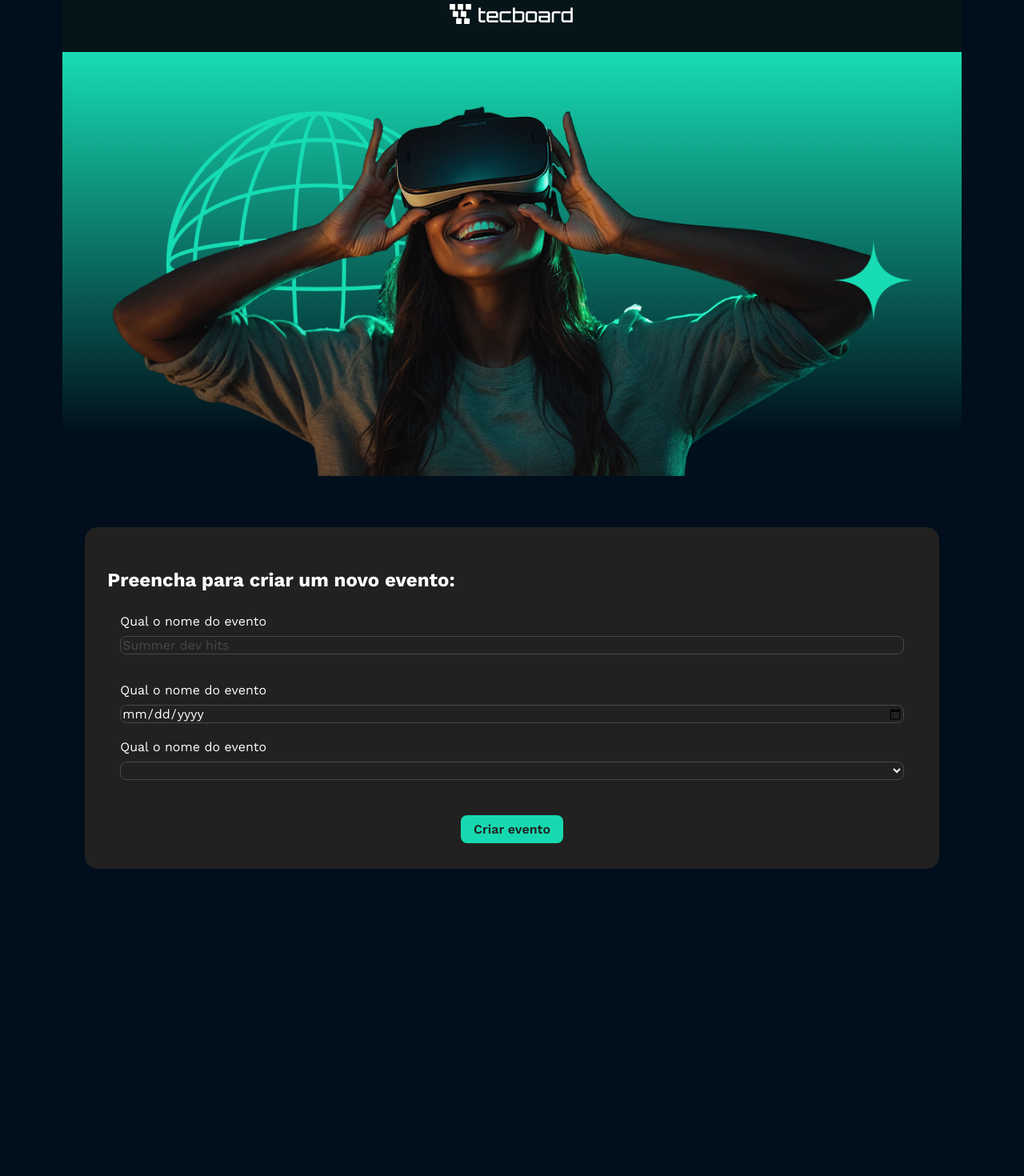
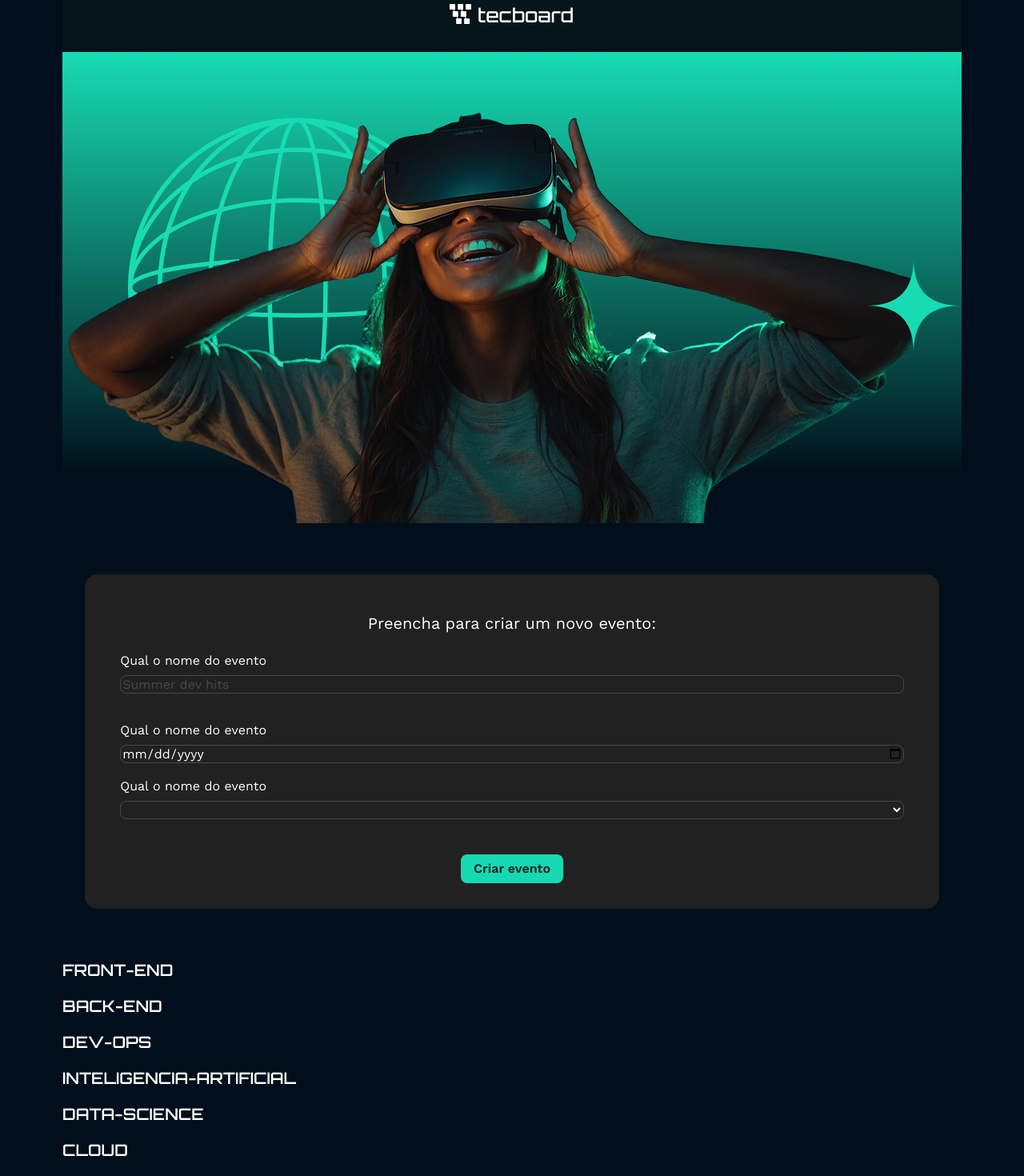
Before and after one commit to RubensRSRLeite/react-tecboard, a React (Vite) app: page / in a window 1280 px wide. Shown: the part 28-1498 px from the top of the page at 80% size. Before the commit the page ends 1178 px from the top, so only its background shows below. Built offline with nearby package versions, Linux system fonts and the light colour scheme.

Commit message:
segunda mudança

```diff
--- a/index.html
+++ b/index.html
@@ -3,11 +3,21 @@
   <head>
     <meta charset="UTF-8" />
     <link rel="icon" type="image/svg+xml" href="/vite.svg" />
+    <link rel="preconnect" href="https://fonts.googleapis.com" />
+    <link rel="preconnect" href="https://fonts.gstatic.com" crossorigin />
+    <link
+      href="https://fonts.googleapis.com/css2?family=Work+Sans:ital,wght@0,100..900;1,100..900&display=swap"
+      rel="stylesheet"
+    />
+    <link rel="preconnect" href="https://fonts.googleapis.com" />
+    <link rel="preconnect" href="https://fonts.gstatic.com" crossorigin />
+    <link
+      href="https://fonts.googleapis.com/css2?family=Orbitron:wght@400..900&family=Work+Sans:ital,wght@0,100..900;1,100..900&display=swap"
+      rel="stylesheet"
+    />
     <meta name="viewport" content="width=device-width, initial-scale=1.0" />
     <title>tecboard</title>
-    <link rel="preconnect" href="https://fonts.googleapis.com">
-    <link rel="preconnect" href="https://fonts.gstatic.com" crossorigin>
-    <link href="https://fonts.googleapis.com/css2?family=Work+Sans:ital,wght@0,100..900;1,100..900&display=swap" rel="stylesheet">
+
   </head>
   <body>
     <div id="root"></div>
--- a/src/App.css
+++ b/src/App.css
@@ -13,16 +13,6 @@ header {
   justify-content: center;
 }
 
-section {
-  background-image: linear-gradient(180deg, rgba(23,220,179,1) 0%, rgba(0,0,0,0) 90%);
-  display: flex;
-  justify-content: center;
-}
-
-section img {
-  max-width: 90%;
-}
-
 .form-evento {
   background-color: #212121;
   padding: 32px, 28px;
--- a/src/App.jsx
+++ b/src/App.jsx
@@ -2,19 +2,68 @@ import { useState } from 'react'
 
 import './App.css'
 import { FormularioDeEvento } from './componentes/FormularioDeEvento'
+import { Tema } from './componentes/Temas'
+import { Banner } from './componentes/Banner'
 
 function App() {
-  const [count, setCount] = useState(0)
+  const temas = [
+    {
+      id: 1,
+      nome: 'front-end'
+    },
+    {
+      id: 2,
+      nome: 'back-end'
+    },
+    {
+      id: 3,
+      nome: 'dev-ops'
+    },
+    {
+      id: 4,
+      nome: 'inteligencia-artificial'
+    },
+    {
+      id: 5,
+      nome: 'data-science'
+    },
+    {
+      id: 6,
+      nome: 'cloud'
+    },
+  ]
+
 
   return (
     <main>
         <header>
           <img src="Logo.png"/>
         </header>
+        <Banner/>
+        <FormularioDeEvento/>
+        {temas.map(function (item){
+          return (
+            <section>
+              <Tema tema={item}/>
+            </section>
+        )
+        })}
+
+        {/*<section>
+          <Tema tema={temas[1]}/>
+        </section>
         <section>
-          <img src="Hero image_L.png"/>
+          <Tema tema={temas[2]}/>
         </section>
-        <FormularioDeEvento/>
+        <section>
+          <Tema tema={temas[3]}/>
+        </section>
+        <section>
+          <Tema tema={temas[4]}/>
+        </section>
+        <section>
+          <Tema tema={temas[5]}/>
+        </section>*/}
     </main>
   )
 }
--- /dev/null
+++ b/src/componentes/Banner/banner.estilo.css
@@ -0,0 +1,9 @@
+.banner {
+  background-image: linear-gradient(180deg, rgba(23,220,179,1) 0%, rgba(0,0,0,0) 90%);
+  display: flex;
+  justify-content: center;
+}
+
+banner img {
+  max-width: 90%;
+}
--- /dev/null
+++ b/src/componentes/Banner/index.jsx
@@ -0,0 +1,7 @@
+import './banner.estilo.css'
+
+export function Banner(){
+    return (
+        <section className='banner'><img src="Hero image_L.png"/></section>
+    )
+}
--- /dev/null
+++ b/src/componentes/Temas/index.jsx
@@ -0,0 +1,5 @@
+import './temas.estilo.css'
+
+export function Tema({ tema }) {
+    return <h3 className='titulo-tema'>{tema.nome}</h3>
+}
--- /dev/null
+++ b/src/componentes/Temas/temas.estilo.css
@@ -0,0 +1,9 @@
+.titulo-tema {
+    color: #ffffff;
+    font-family: "Orbitron", sans-serif;
+    font-weight: 600;
+    font-size: 20px;
+    line-height: 125%;
+    letter-spacing: 10%;
+    text-transform: uppercase;
+}
--- a/src/componentes/TituloFormulario/index.jsx
+++ b/src/componentes/TituloFormulario/index.jsx
@@ -2,6 +2,6 @@ import './titulo-do-formulario.estilo.css'
 
 export function TituloFormulario (props) {
   return (
-    <h2>{props.children}</h2>
+    <h2 className='titulo-form'>{props.children}</h2>
   )
 }
--- a/src/componentes/TituloFormulario/titulo-do-formulario.estilo.css
+++ b/src/componentes/TituloFormulario/titulo-do-formulario.estilo.css
@@ -3,4 +3,5 @@
     font-size: 20px;
     line-height: 125%;
     color: #ffffff;
+    text-align: center;
 }
--- a/src/index.css
+++ b/src/index.css
@@ -1,3 +1,6 @@
 * {
   font-family: "Work Sans", sans-serif;
 }
+body {
+  background-color: #06151A;
+}
```
